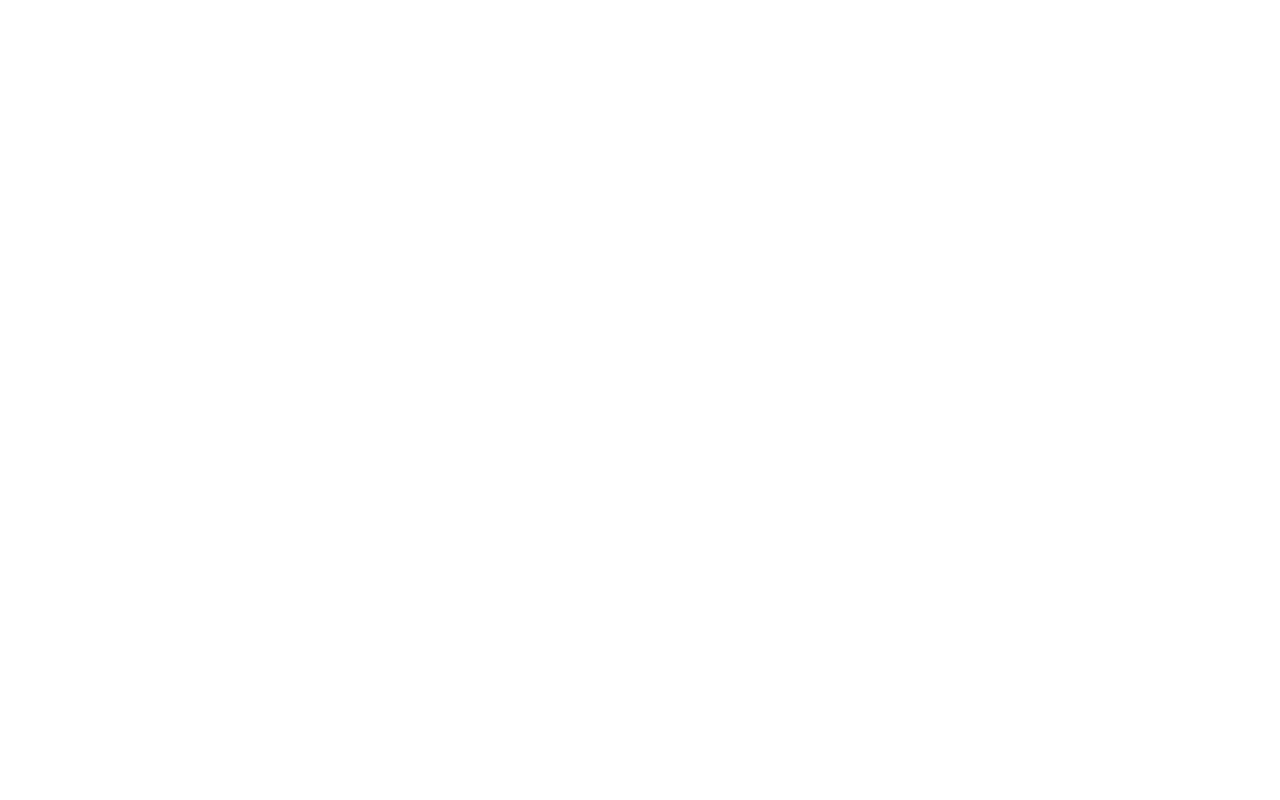
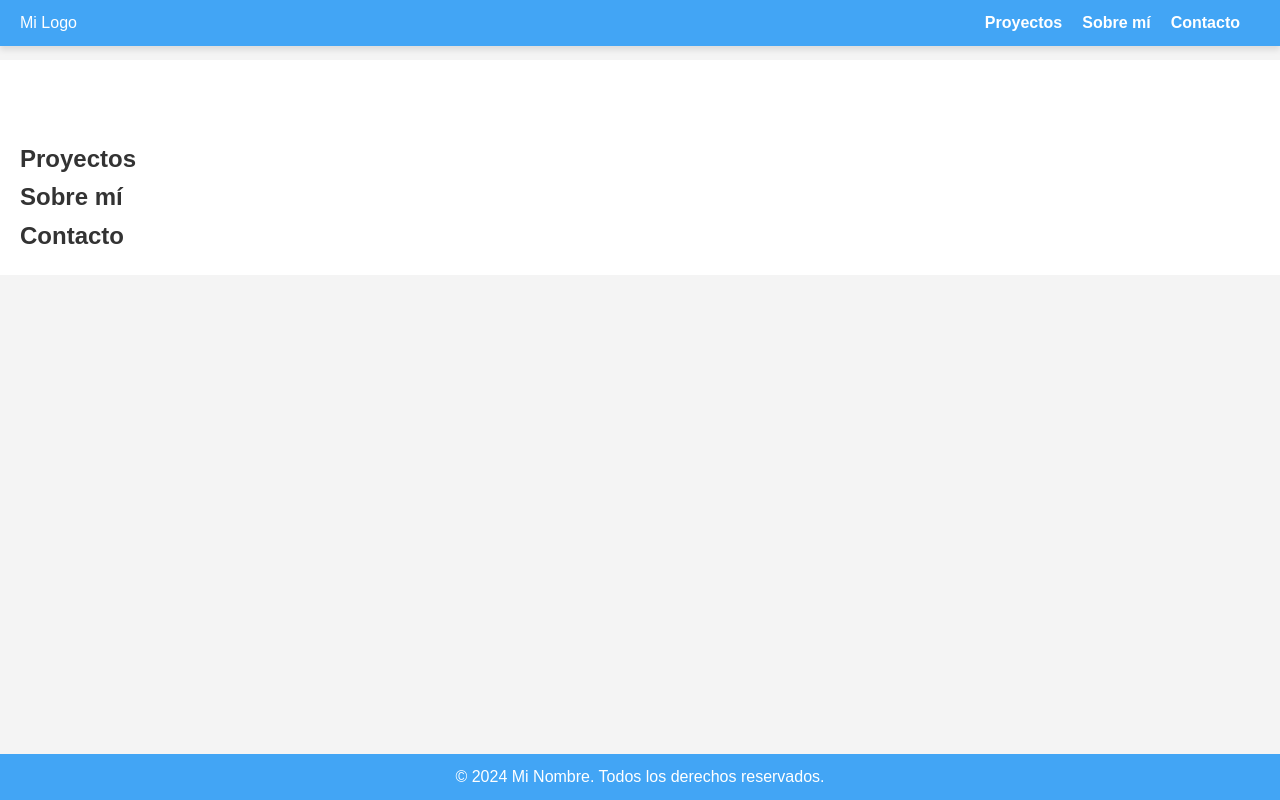
Before and after one commit to Jordan-Iralde/Portafolio, a plain HTML site: page index.html in a window 1280 px wide. Drawn offline with Linux system fonts and the light colour scheme.

Commit message:
Css General Settings

```diff
--- /dev/null
+++ b/Styles/header.css
@@ -0,0 +1,37 @@
+  /* Estilo de encabezado */
+  header {
+    display: flex;
+    justify-content: space-between;
+    align-items: center;
+    background-color: var(--color-primary);
+    color: white;
+    padding: 10px 20px;
+    position: fixed;
+    top: 0;
+    width: 100%;
+    box-shadow: var(--box-shadow);
+    z-index: 100;
+}
+
+  /* Estilo del menú de navegación */
+nav ul {
+    list-style-type: none;
+    margin: 0;
+    padding: 0;
+    display: flex;
+}
+
+nav ul li {
+    margin-right: 20px;
+}
+
+nav ul li a {
+    text-decoration: none;
+    color: white;
+    font-weight: bold;
+    transition: color 0.3s;
+}
+
+nav ul li a:hover {
+    color: var(--color-secondary);
+}
--- /dev/null
+++ b/Styles/style.css
@@ -0,0 +1,46 @@
+/* Reset de estilos básicos */
+* {
+    margin: 0;
+    padding: 0;
+    box-sizing: border-box;
+}
+
+  /* Variables CSS para colores y fuentes */
+:root {
+    --color-primary: #42a5f5;
+    --color-secondary: #ff9800;
+    --color-background: #f4f4f4;
+    --color-text: #333;
+    --font-primary: 'Poppins', sans-serif;
+    --font-secondary: 'Roboto', sans-serif;
+    --border-radius: 8px;
+    --box-shadow: 0 4px 6px rgba(0, 0, 0, 0.1);
+}
+
+  /* Estilo global del cuerpo */
+body {
+    font-family: var(--font-primary);
+    background-color: var(--color-background);
+    color: var(--color-text);
+    line-height: 1.6;
+    padding: 0;
+    margin: 0;
+}
+
+  /* Estilos para el contenido principal */
+main {
+    padding: 80px 20px 20px;
+    margin-top: 60px;
+    background-color: white;
+}
+
+  /* Estilo del pie de página */
+footer {
+    background-color: var(--color-primary);
+    color: white;
+    text-align: center;
+    padding: 10px;
+    position: fixed;
+    bottom: 0;
+    width: 100%;
+}
--- a/index.html
+++ b/index.html
@@ -1,11 +1,46 @@
 <!DOCTYPE html>
-<html lang="en">
+<html lang="es">
 <head>
     <meta charset="UTF-8">
     <meta name="viewport" content="width=device-width, initial-scale=1.0">
-    <title>Portafolio</title>
+    <title>Mi Portafolio</title>
+    <link rel="stylesheet" href="Styles/style.css">
+    <link rel="stylesheet" href="Styles/header.css">
 </head>
 <body>
+<!-- Header -->
+    <header>
+    <div class="logo">Mi Logo</div>
+    <nav>
+    <ul>
+        <li><a href="#proyectos">Proyectos</a></li>
+        <li><a href="#sobre-mi">Sobre mí</a></li>
+        <li><a href="#contacto">Contacto</a></li>
+    </ul>
+    </nav>
+</header>
 
+<!-- Main content -->
+<main>
+    <section id="proyectos">
+        <h2>Proyectos</h2>
+        <!-- Contenido de proyectos -->
+    </section>
+
+    <section id="sobre-mi">
+        <h2>Sobre mí</h2>
+        <!-- Contenido sobre ti -->
+    </section>
+
+    <section id="contacto">
+        <h2>Contacto</h2>
+        <!-- Formulario de contacto -->
+    </section>
+</main>
+
+<!-- Footer -->
+<footer>
+    &copy; 2024 Mi Nombre. Todos los derechos reservados.
+</footer>
 </body>
 </html>
```
Also changed, not shown: header.html (added, +15 -0 lines), Styles/footer.css (added), Styles/main.css (added), 1 other file.
